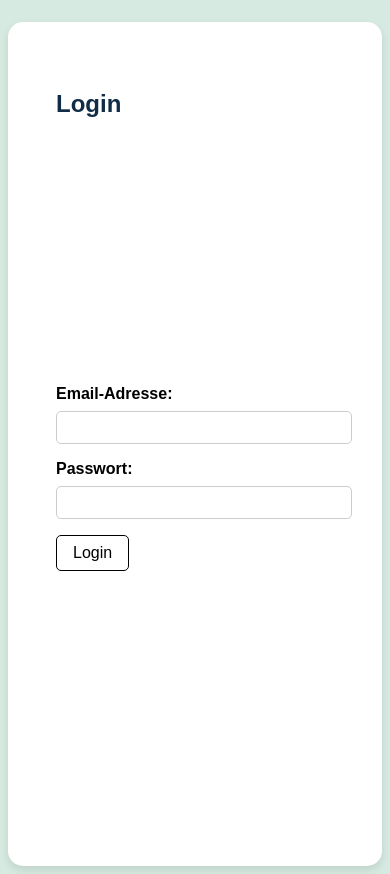
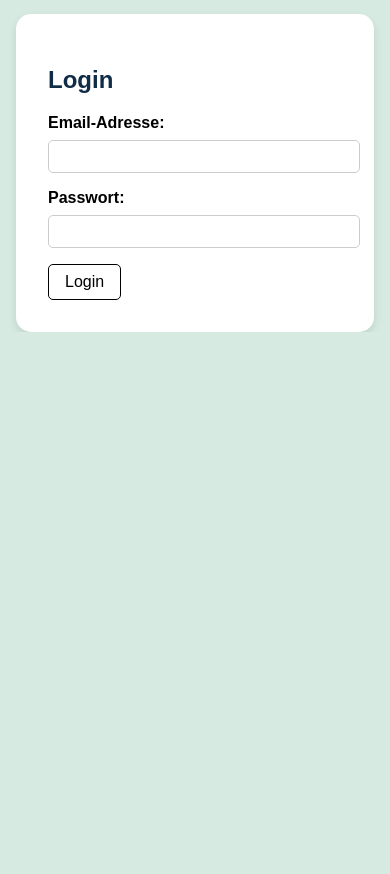
Before and after one commit to mwb28/around-ch-railway-prototyp, a website: page frontend/views/login.html in a window 390 px wide. Shown: the part 72-946 px from the top of the page. After the commit the page ends 844 px from the top, so only its background shows below. Drawn offline with Linux system fonts and the light colour scheme.

Commit message:
rechange style

```diff
--- a/frontend/assets/css/styles.css
+++ b/frontend/assets/css/styles.css
@@ -737,14 +737,8 @@ h2 {
     padding: 6px;
   }
 
-  .login-card,
-  .changepw-card,
-  .activity-card,
-  .class-registration-card {
-    height: 100vh;
-    padding: 3em;
-    margin: 0.5em;
-  }
+
+
 }
 
 
```
